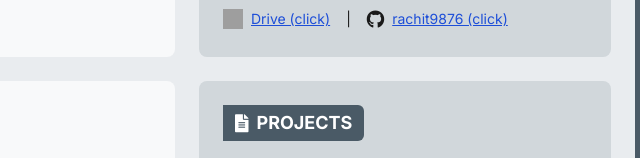
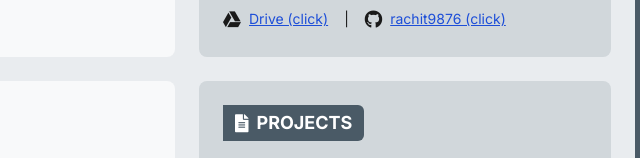
Before and after one commit to rachit9876/rachit, a plain HTML site: page index.html in a window 1280 px wide. Shown: the part 271-429 px from the top of the page, 453-1093 px from the left. Drawn offline with nearby package versions, Linux system fonts and the light colour scheme; grey boxes are pictures that could not be loaded.

Commit message:
Update index.html

```diff
--- a/index.html
+++ b/index.html
@@ -48,7 +48,7 @@
       <li class="flex items-center gap-3"><i class="fas fa-home"></i><span>2C-235, King Place 5, Campus 12, KIIT, Patia, Bhubaneswar, Odisha</span></li>
       <li class="flex items-center gap-3"><i class="fas fa-envelope"></i><span>rachitpandeyindia@gmail.com</span></li>
       <li class="flex flex-wrap items-center gap-2">
-       <img class="w-5 h-5" src="https://storage.googleapis.com/a1aa/image/acc6d646-c9fc-45cb-b0e1-f458181cfc2a.jpg" />
+       <i class="fab fa-google-drive text-lg"></i>
        <a class="text-blue-700 underline hover:text-blue-900" href="https://drive.google.com/drive/folders/15Wy7cFdVV8gnQJk1kIVKPFAvCbCZjAbF">Drive (click)</a>
        <span class="hidden sm:inline mx-2">|</span>
        <i class="fab fa-github text-lg"></i>
```
